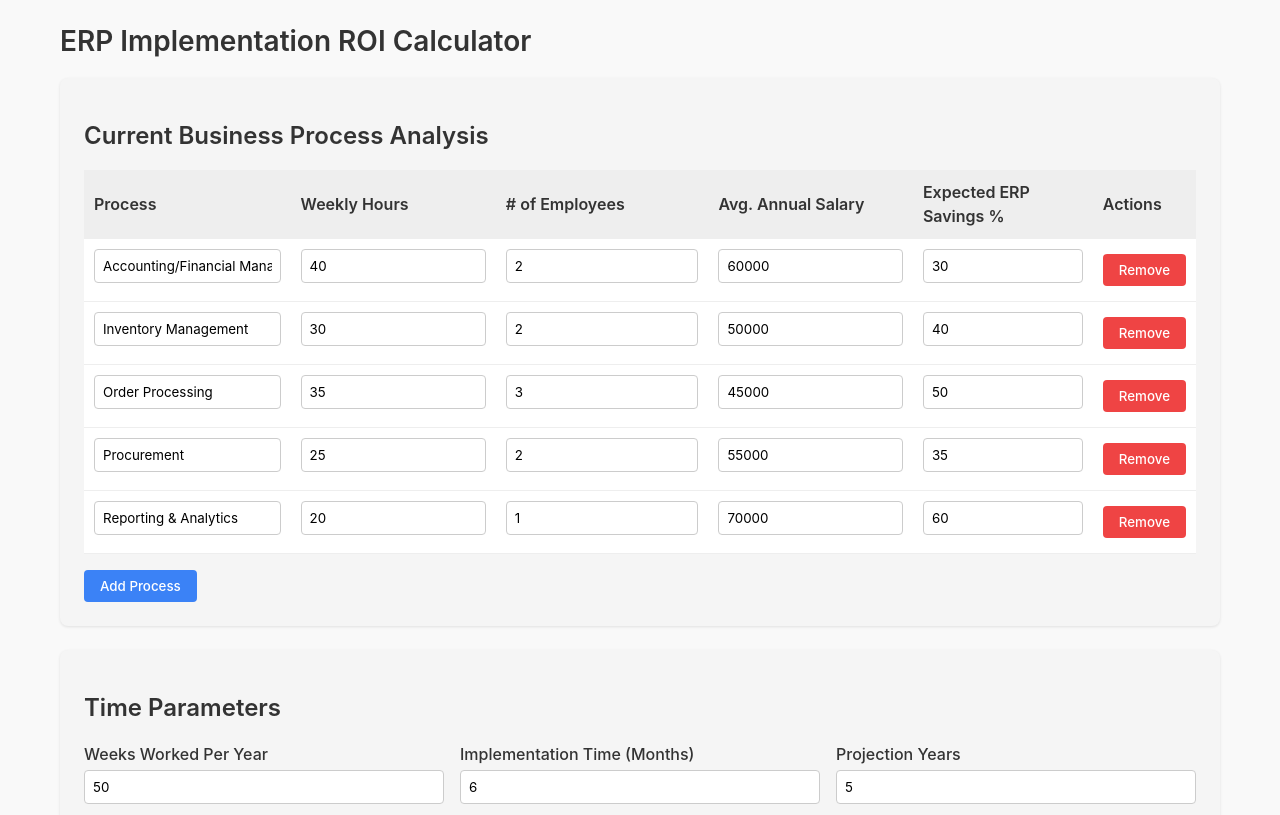
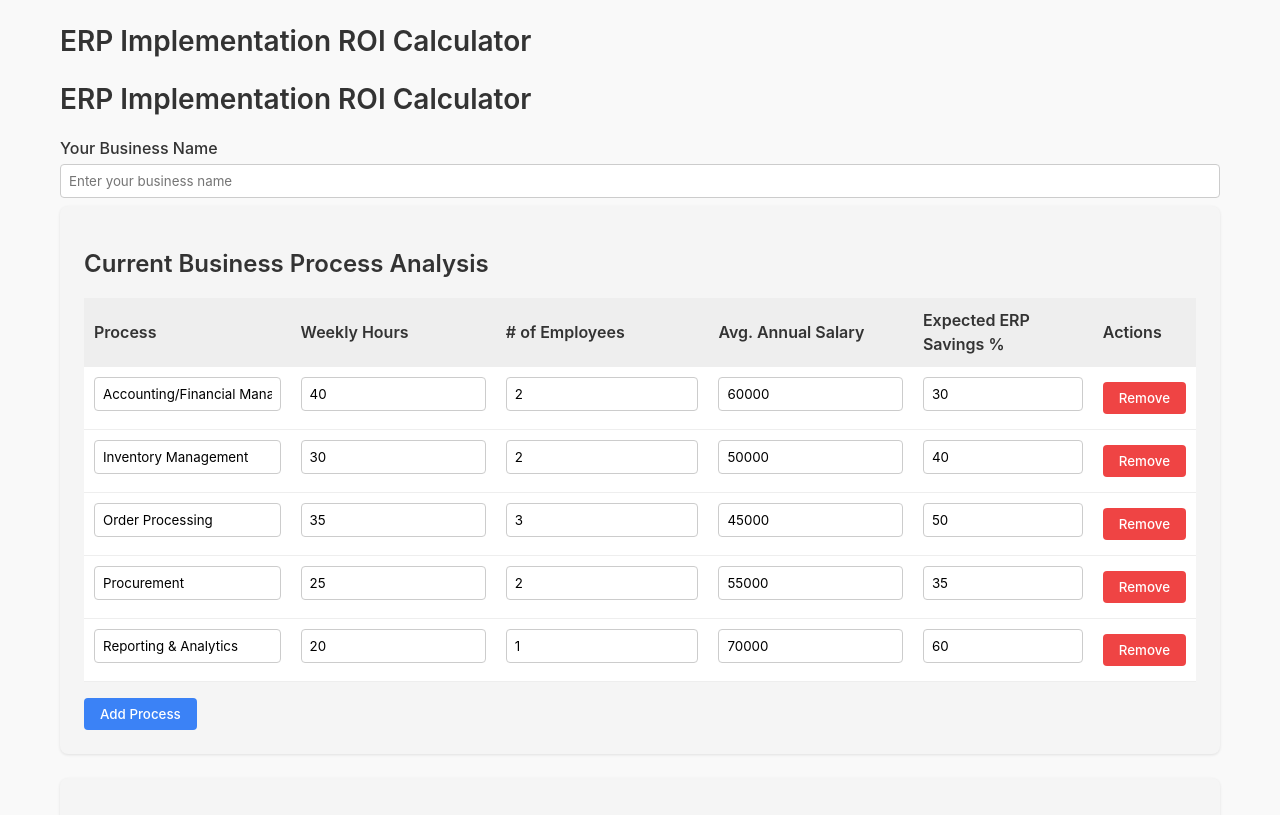
Before and after one commit to jakedh123/ERP-Calculator, a plain HTML site: page index.html in a window 1280 px wide. Shown: the top 815 px of the page. Drawn offline with nearby package versions, Linux system fonts and the light colour scheme.

Commit message:
index.html

```diff
--- a/index.html
+++ b/index.html
@@ -207,6 +207,21 @@
 <body>
     <div class="container">
         <h1>ERP Implementation ROI Calculator</h1>
+
+<!-- Business Name Input Section -->
+<div class="header-section no-print">
+    <h1>ERP Implementation ROI Calculator</h1>
+    <div class="business-name-input">
+        <label for="business-name">Your Business Name</label>
+        <input type="text" id="business-name" placeholder="Enter your business name" value="">
+    </div>
+</div>
+
+<!-- Business Name Display for Results (visible in PDF) -->
+<div id="business-header" style="display: none;">
+    <div class="business-name" id="business-name-display"></div>
+    <h1>ERP Implementation ROI Analysis</h1>
+</div>
 
         <!-- Current Process Analysis Section -->
         <div class="card no-print">
```
